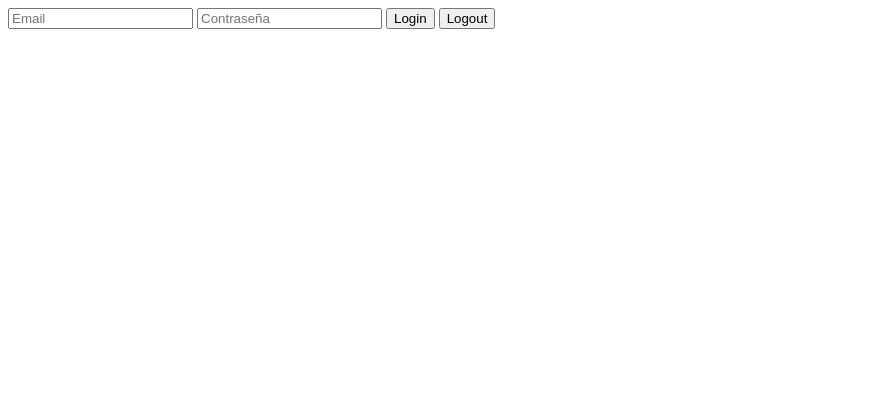
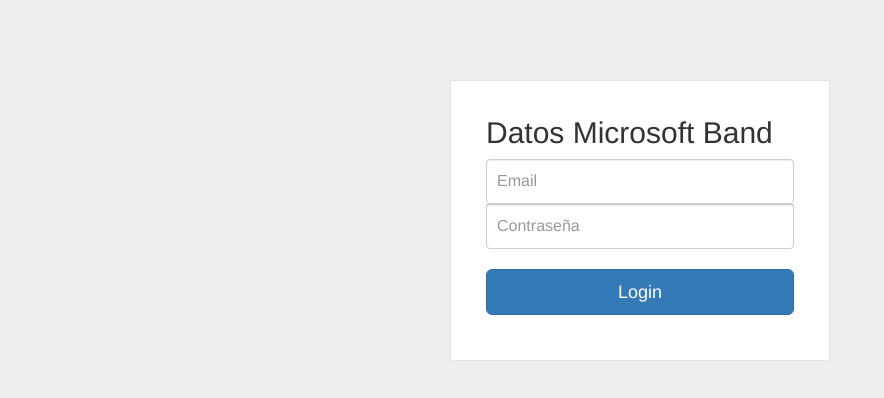
Before and after one commit to Furacin/BitalinoGSR-Web, a plain HTML site: page login.html in a window 1280 px wide. Shown: the whole page, without its empty margins (0-884 px from the left). Drawn offline with nearby package versions, Linux system fonts and the light colour scheme; no server answers.

Commit message:
Añadido CSS a login

```diff
--- a/app.js
+++ b/app.js
@@ -93,7 +93,7 @@
 
         var storage = firebase.storage();
         var storageRef = storage.ref();
-        var tangRef = storageRef.child(email + '/Vídeos/' + experiencia);
+        var tangRef = storageRef.child(email_login + '/Vídeos/' + experiencia);
 
         tangRef.getDownloadURL().then(function(url)
         {
--- a/login.html
+++ b/login.html
@@ -3,14 +3,20 @@
     <head>
         <meta charset="UTF-8">
         <title> Login Microsoft Band </title>
+        <link rel='stylesheet prefetch' href='http://netdna.bootstrapcdn.com/bootstrap/3.0.2/css/bootstrap.min.css'>
+
+        <link rel="stylesheet" href="css/style.css">
     </head>
 
     <body>
-        <div class="container">
-            <input id="txtEmail" type="email" placeholder="Email">
-            <input id="txtPassword" type="password" placeholder="Contraseña">
-            <button id = "btnLogin" class="btn btn-action">Login</button>
-            <button id = "btnLogout" class="btn btn-action hide">Logout</button>
+        <div class="form-signin" id="wrapper">
+<!--            <form class="form-signin"> -->
+                <h2 class="form-signin-heading">Datos Microsoft Band</h2>
+                <input id="txtEmail" type="email" placeholder="Email" class="form-control" >
+                <input id="txtPassword" type="password" placeholder="Contraseña" class="form-control">
+                <button id = "btnLogin" class="btn btn-lg btn-primary btn-block">Login</button>
+    <!--            <button id = "btnLogout" class="btn btn-action hide">Logout</button>-->
+<!--            </form>-->
         </div>
 
         <script src="https://www.gstatic.com/firebasejs/4.1.2/firebase.js"></script>
--- /dev/null
+++ b/scss/style.scss
@@ -0,0 +1,52 @@
+/* The version of Bourbon used in this Pen was 4.* */
+@import "bourbon";
+
+body {
+	background: #eee !important;
+}
+
+#wrapper {
+	margin-top: 80px;
+  margin-bottom: 80px;
+}
+
+.form-signin {
+  max-width: 380px;
+  padding: 15px 35px 45px;
+  margin: 0 auto;
+  background-color: #fff;
+  border: 1px solid rgba(0,0,0,0.1);
+
+  .form-signin-heading,
+	.checkbox {
+	  margin-bottom: 30px;
+	}
+
+	.checkbox {
+	  font-weight: normal;
+	}
+
+	.form-control {
+	  position: relative;
+	  font-size: 16px;
+	  height: auto;
+	  padding: 10px;
+		@include box-sizing(border-box);
+
+		&:focus {
+		  z-index: 2;
+		}
+	}
+
+	input[type="text"] {
+	  margin-bottom: -1px;
+	  border-bottom-left-radius: 0;
+	  border-bottom-right-radius: 0;
+	}
+
+	input[type="password"] {
+	  margin-bottom: 20px;
+	  border-top-left-radius: 0;
+	  border-top-right-radius: 0;
+	}
+}
```
Also changed, not shown: css/style.css (added).
